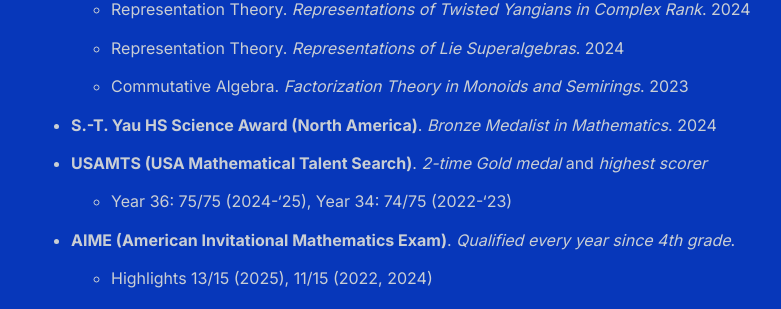
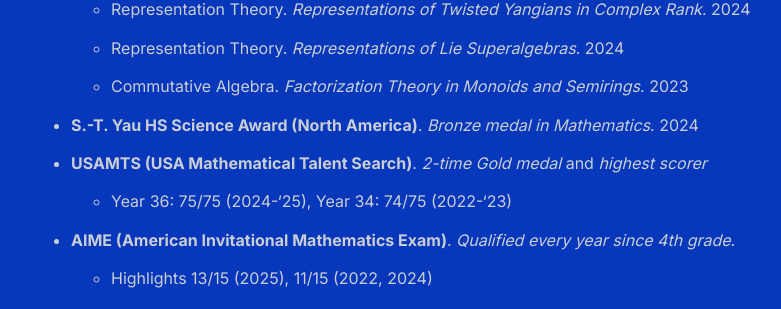
Before and after one commit to shihankanungo/shihankanungo.github.io, a Jekyll site: the page built from honors.md, in a window 1280 px wide. Shown: the part 543-852 px from the top of the page, without its empty margins (249-1030 px from the left). Built offline with Jekyll 4.4.1, drawn with Linux system fonts in a browser that asks for light colours.

Commit message:
Update honors.md

```diff
--- a/honors.md
+++ b/honors.md
@@ -14,7 +14,7 @@
   - Representation Theory. *Representations of Twisted Yangians in Complex Rank*. 2024
   - Representation Theory. *Representations of Lie Superalgebras*. 2024
   - Commutative Algebra. *Factorization Theory in Monoids and Semirings*. 2023
-- **S.-T. Yau HS Science Award (North America)**. *Bronze Medalist in Mathematics*. 2024
+- **S.-T. Yau HS Science Award (North America)**. *Bronze medal in Mathematics*. 2024
 - **USAMTS (USA Mathematical Talent Search)**. *2-time Gold medal* and *highest scorer*
   - Year 36: 75/75 (2024-'25), Year 34: 74/75 (2022-'23)
 - **AIME (American Invitational Mathematics Exam)**. *Qualified every year since 4th grade*.
```
